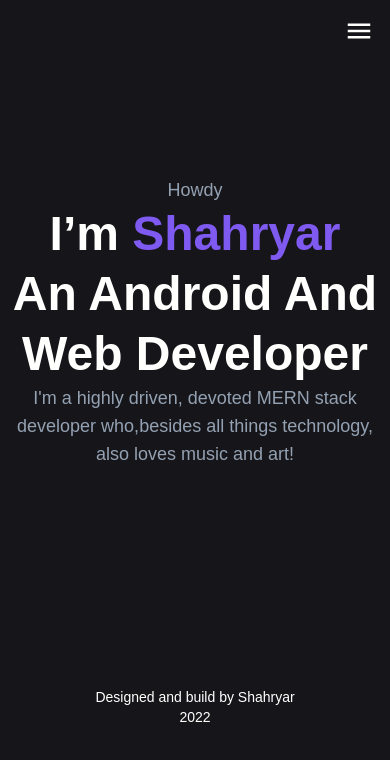
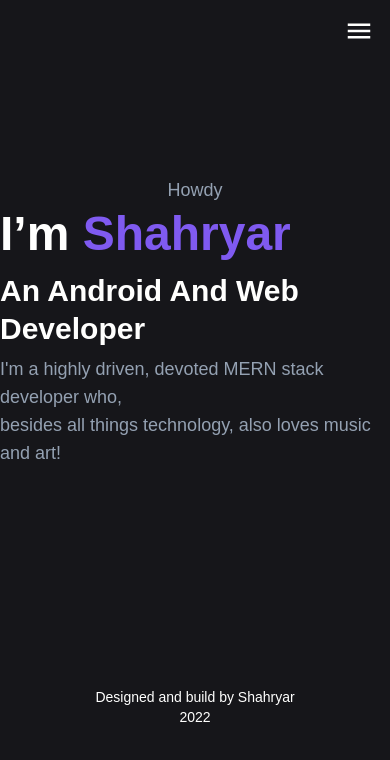
Before and after one commit to Shahryar-Pirooz/Shahryar-Pirooz, a React (Create React App) app: page / in a window 390 px wide. Shown: the top 760 px of the page. Built offline with nearby package versions, Linux system fonts and the light colour scheme; no server answers; some icons are missing; what prettier-plugin-tailwindcss would draw is missing.

Commit message:
hero fixed

```diff
--- a/src/components/pages/hero.jsx
+++ b/src/components/pages/hero.jsx
@@ -1,32 +1,34 @@
-import React from "react";
-import { Icon } from "@iconify/react";
-import me from "../../imgs/me.svg";
+import React from 'react'
+import { Icon } from '@iconify/react'
+import me from '../../imgs/me.svg'
 
 export default function Hero() {
   const footerIcons = [
-    { icon: "ic:baseline-telegram", href: "https://t.me/Dev_3ss" },
+    { icon: 'ic:baseline-telegram', href: 'https://t.me/Dev_3ss' },
     {
-      icon: "mdi:linkedin",
-      href: "https://www.linkedin.com/in/shahryar-pirooz-6279381a5",
+      icon: 'mdi:linkedin',
+      href: 'https://www.linkedin.com/in/shahryar-pirooz-6279381a5',
     },
-    { icon: "mdi:github", href: "https://github.com/Shahryar-Pirooz" },
-  ];
+    { icon: 'mdi:github', href: 'https://github.com/Shahryar-Pirooz' },
+  ]
   return (
     <div className="flex h-screen w-screen flex-col flex-nowrap">
-      <div className="flex basis-4/5 flex-row flex-nowrap justify-center">
+      <div className="flex basis-4/5 flex-row flex-nowrap justify-around">
         <div className="grid items-center">
           <div className="mx-auto lg:ml-16 lg:mr-4">
             <p className="text-center text-lg text-body lg:text-start ">
               Howdy
             </p>
-            <h1 className="text-center text-5xl font-bold leading-tight text-head lg:text-start">
-              I’m <span className="text-primary">Shahryar</span> <br />
-              An Android And <wbr />
-              Web Developer
+            <h1 className="text-left text-5xl font-bold leading-tight text-head lg:text-start">
+              I’m <span className="text-primary">Shahryar</span>
+              <h2 className="my-2 text-3xl font-bold leading-tight text-head">
+                An Android And <wbr />
+                Web Developer
+              </h2>
             </h1>
-            <p className="text-center text-lg text-body lg:text-start">
+            <p className="text-left text-lg text-body lg:text-start">
               I'm a highly driven, devoted MERN stack developer who,
-              <wbr />
+              <br />
               besides all things technology, also loves music and art!
             </p>
           </div>
@@ -45,7 +47,7 @@ export default function Hero() {
                   className="mx-1 text-xl text-head hover:text-primary"
                 />
               </a>
-            );
+            )
           })}
         </div>
         <div>
@@ -57,5 +59,5 @@ export default function Hero() {
         </div>
       </div>
     </div>
-  );
+  )
 }
```
